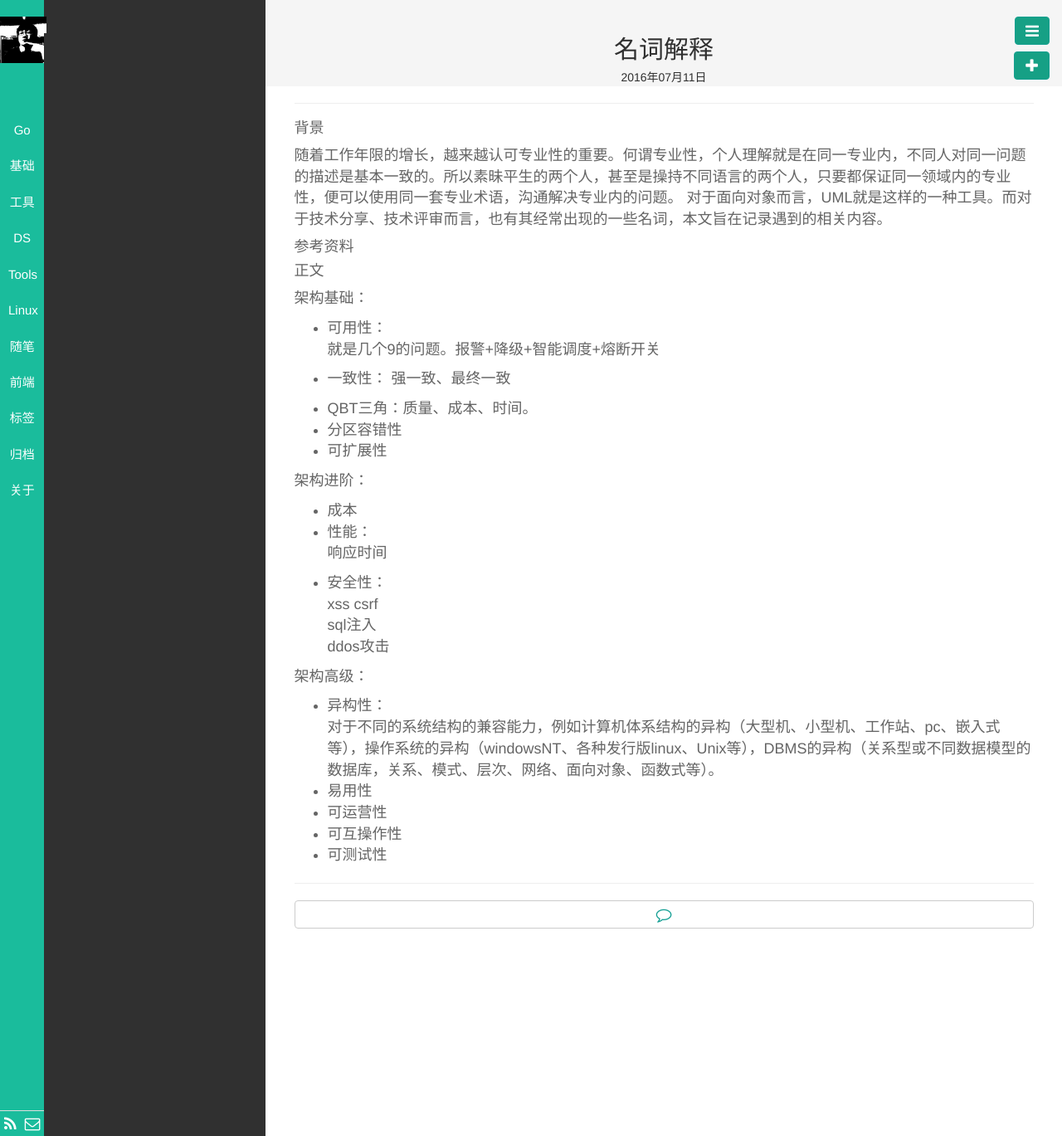
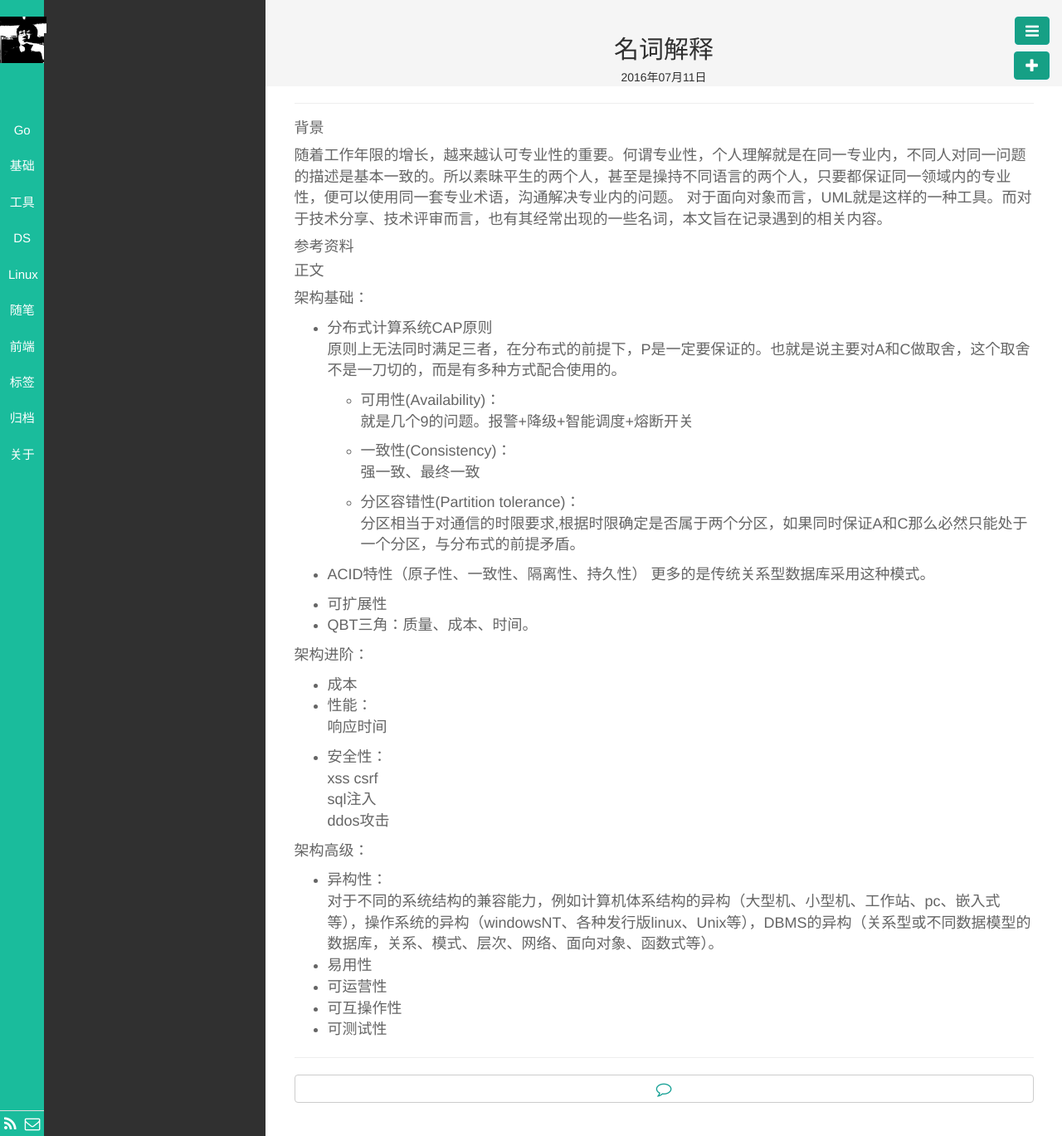
Before and after one commit to asfan/asfan.github.io, a Jekyll site: the page built from _posts/基础/2016-07-11-Terminology.md, in a window 1280 px wide. Shown: the whole page at 83% size. Built offline with Jekyll 4.4.1, drawn with Linux system fonts in a browser that asks for light colours; Markdown is read by kramdown in place of the engine named in the settings.

Commit message:
更新博客

```diff
--- a/_posts/基础/2016-07-11-Terminology.md
+++ b/_posts/基础/2016-07-11-Terminology.md
@@ -18,15 +18,23 @@ description: 专业上的一些名词，及其含义
 
 架构基础：
 
-- 可用性：
-  就是几个9的问题。报警+降级+智能调度+熔断开关
+- 分布式计算系统CAP原则
+原则上无法同时满足三者，在分布式的前提下，P是一定要保证的。也就是说主要对A和C做取舍，这个取舍不是一刀切的，而是有多种方式配合使用的。
 
-- 一致性：
-  强一致、最终一致
+	- 可用性(Availability)：
+  		就是几个9的问题。报警+降级+智能调度+熔断开关
 
+	- 一致性(Consistency)：
+ 	 强一致、最终一致
+
+	- 分区容错性(Partition tolerance)：
+	  分区相当于对通信的时限要求,根据时限确定是否属于两个分区，如果同时保证A和C那么必然只能处于一个分区，与分布式的前提矛盾。
+
+- ACID特性（原子性、一致性、隔离性、持久性） 更多的是传统关系型数据库采用这种模式。
+
+- 可扩展性
 - QBT三角：质量、成本、时间。
-- 分区容错性
-- 可扩展性
+
 
 架构进阶：
 
```
Also changed, not shown: _posts/工具/2016-06-01-LearningGit.md (+2 -2 lines), _posts/工具/2016-07-18-CURLCommandLine.md (+1 -0 lines), _posts/随笔/2016-07-22-WhatThinkingIs.md (added, +11 -0 lines).
